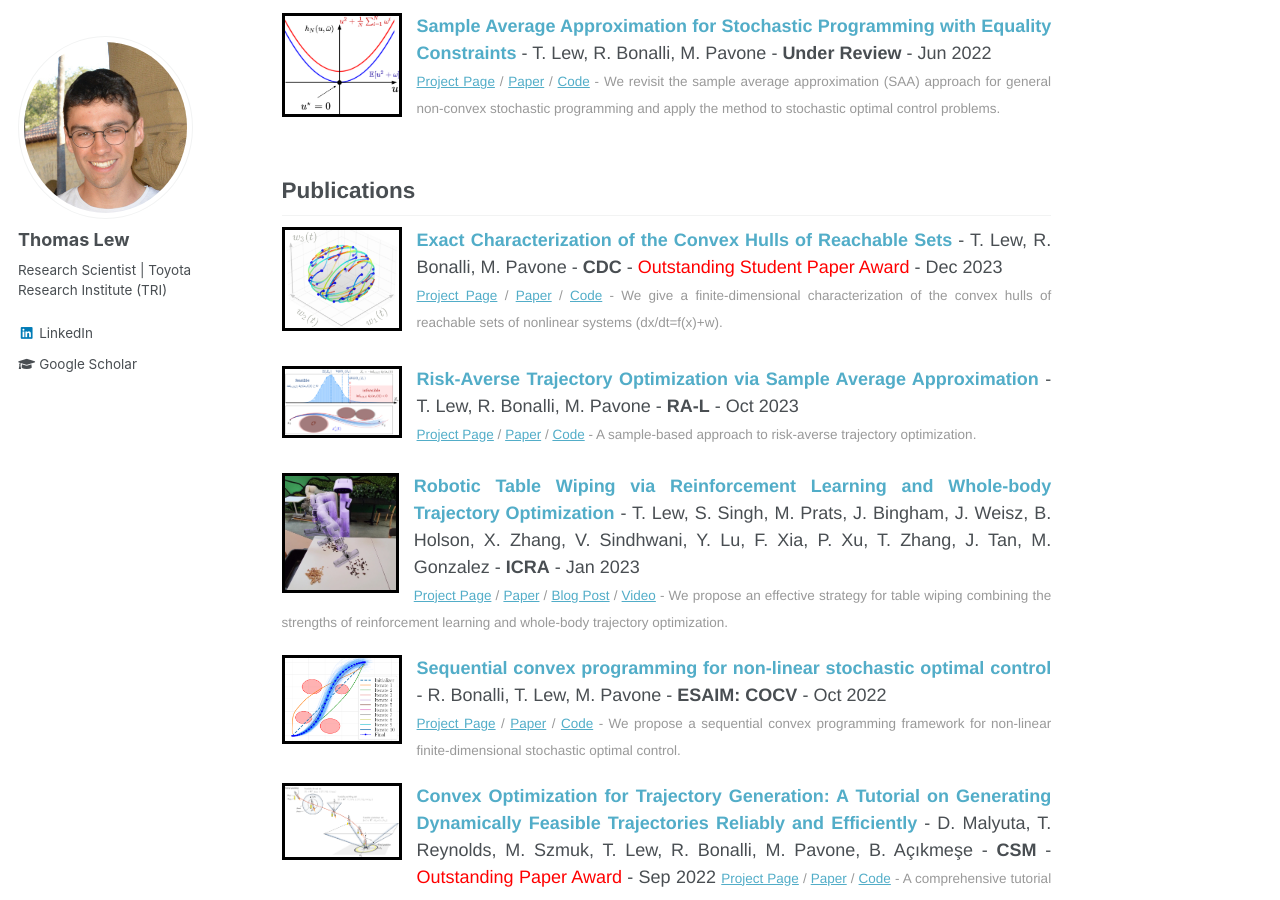
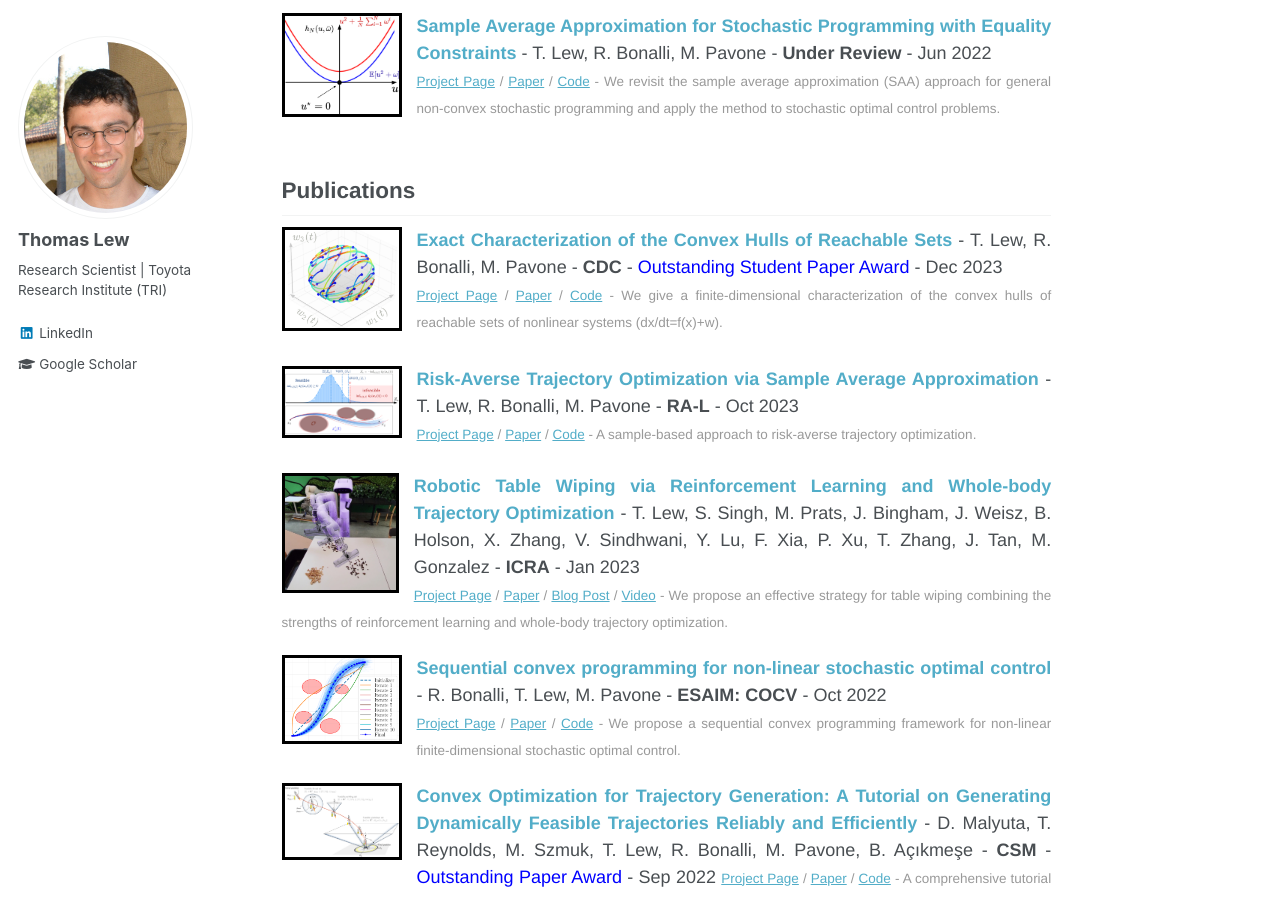
Before and after one commit to thomasjlew/thomasjlew.github.io, a Jekyll site: the page built from _pages/about.md, in a window 1280 px wide and 900 px high, scrolled down 1211 px. Built offline with Jekyll 4.4.1, drawn with Linux system fonts in a browser that asks for light colours.

Commit message:
Changed color for awards.

```diff
--- a/_includes/archive-single-paper.html
+++ b/_includes/archive-single-paper.html
@@ -42,7 +42,7 @@
       </b>
        - <i>{{ post.paperauthors }}</i>
       - <b>{{ post.venue }}</b>-->
-      {% if post.award %}- <span style="color:red"> {{ post.award }}</span>{% endif %}
+      {% if post.award %}- <span style="color:blue"> {{ post.award }}</span>{% endif %}
       - {{ post.date | date: "%b %Y" }}       <!-- - {{ post.date | date: "%B %d, %Y" }}. -->
       <span class="archive__item-excerpt">
         {{ post.excerpt | markdownify | remove: "<p>" | remove: "</p>" }}
```
